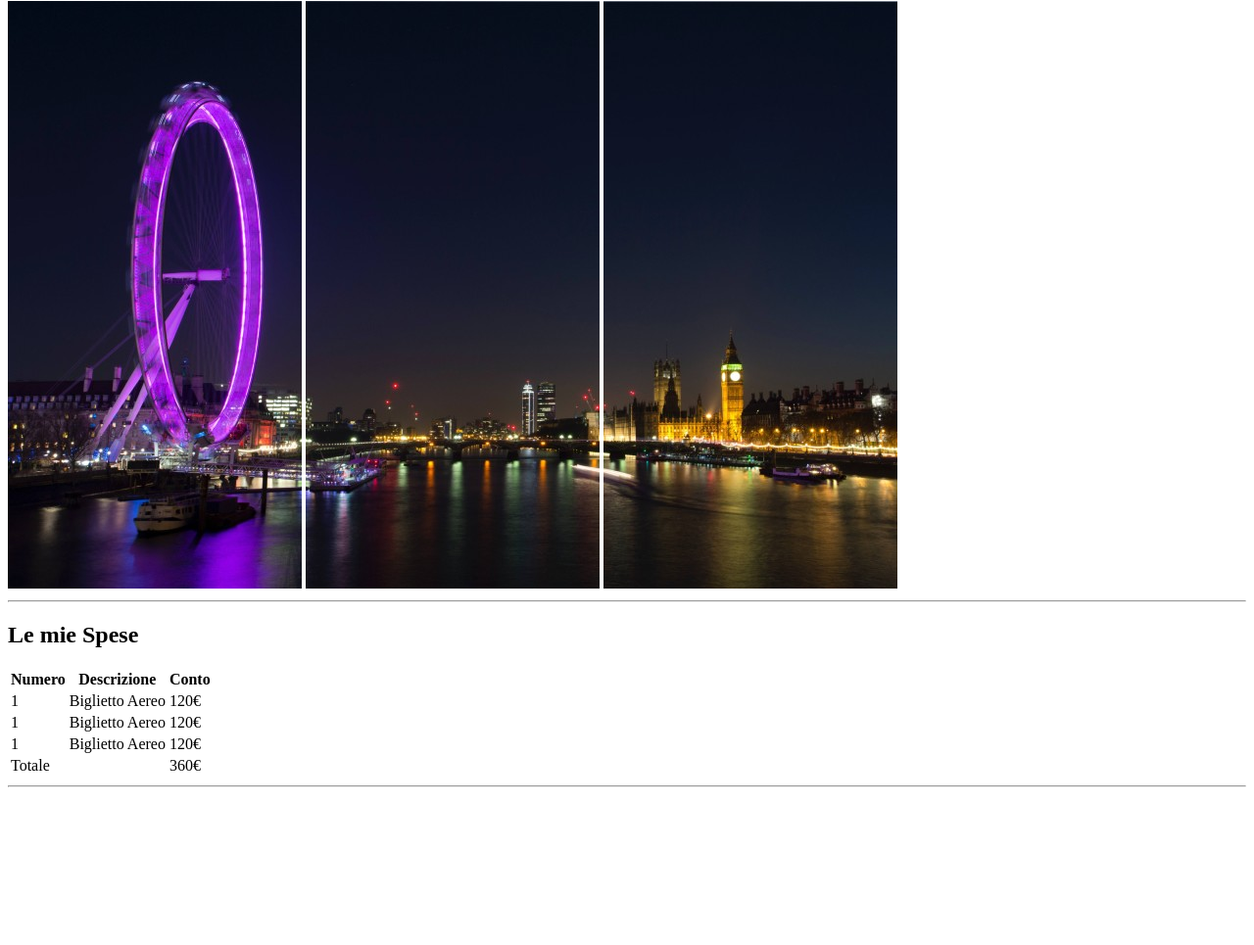
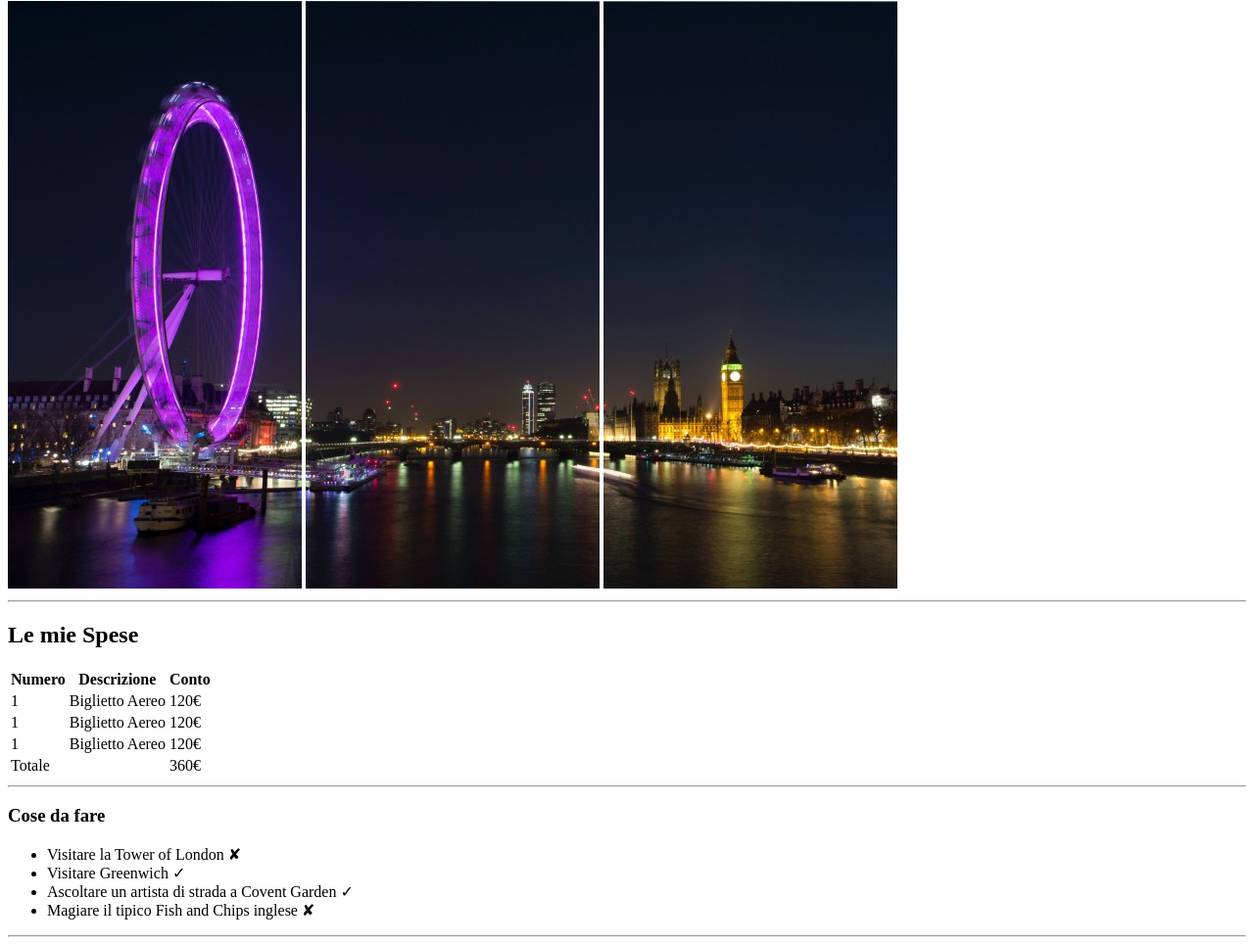
Before and after one commit to giovannifranchi/html-london-trip, a plain HTML site: page index.html in a window 1280 px wide. Shown: the part 79-1044 px from the top of the page at 98% size. Before the commit the page ends 891 px from the top, so only its background shows below. Drawn offline with Linux system fonts and the light colour scheme.

Commit message:
Creazione sezione cose da fare in main

```diff
--- a/index.html
+++ b/index.html
@@ -56,6 +56,18 @@
             <hr>
         </section>
         <!-- /Fine sezione delle spese -->
+        <!-- Sezione delle cose da fare -->
+        <section>
+            <h3>Cose da fare</h3>
+            <ul>
+                <li>Visitare la Tower of London &#10008;</li>
+                <li>Visitare Greenwich &#10003;</li>
+                <li>Ascoltare un artista di strada a Covent Garden &#10003;</li>
+                <li>Magiare il tipico Fish and Chips inglese &#10008;</li>
+            </ul>
+            <hr>
+        </section>
+        <!-- /Fine sezione delle cose da fare -->
     </main>
 
 </body>
```
